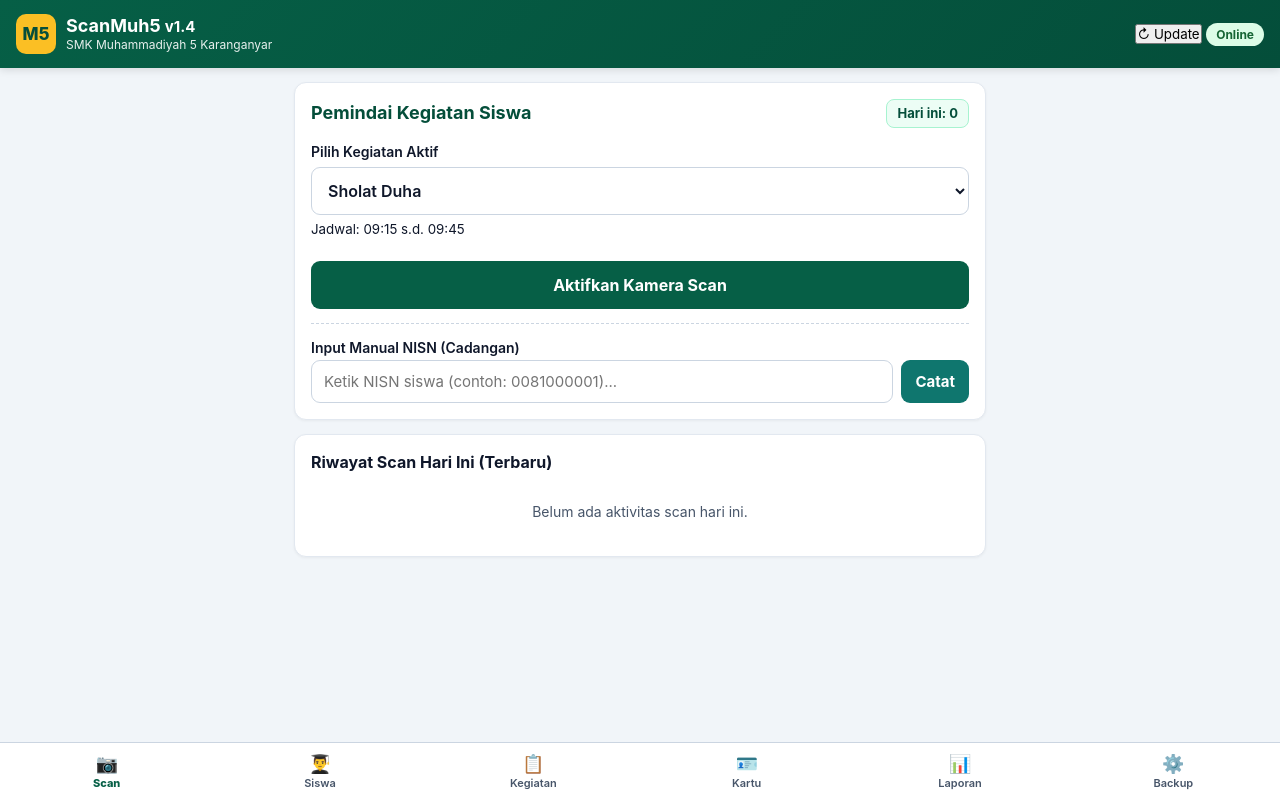
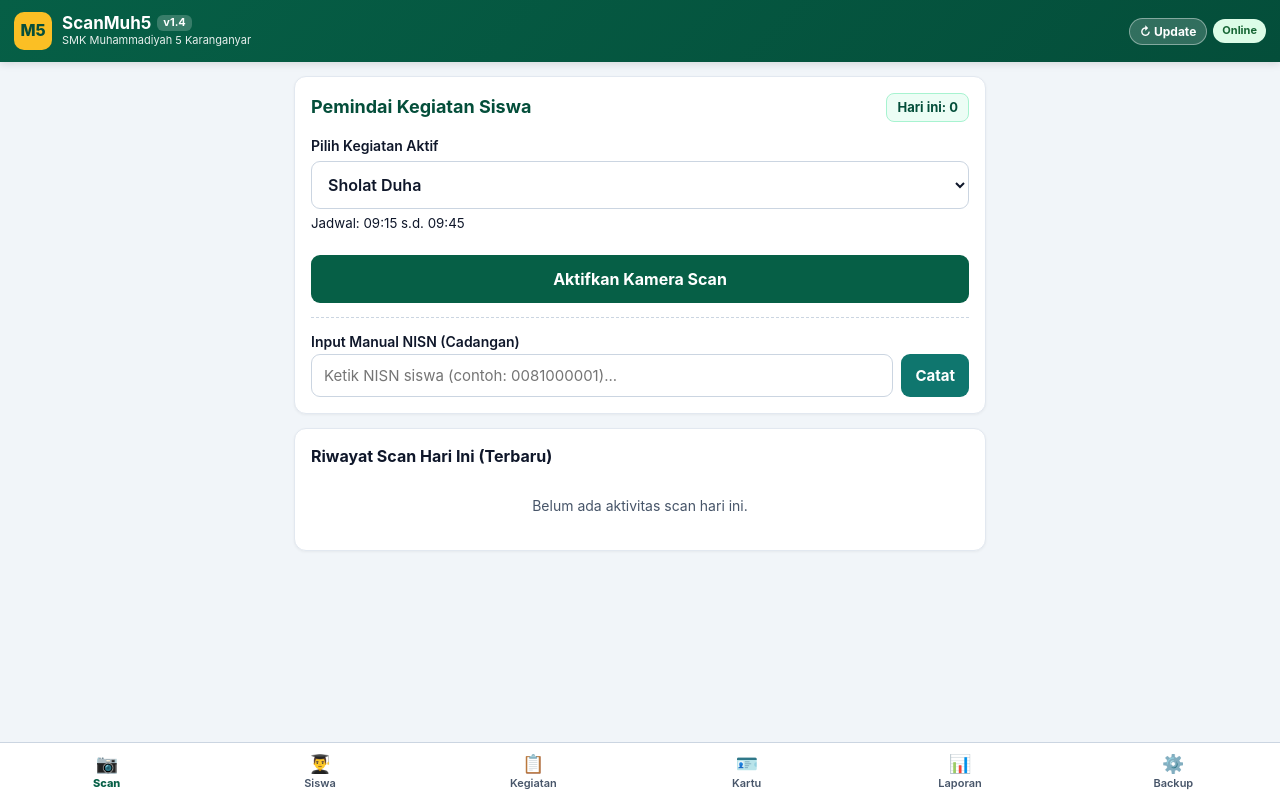
Before and after one commit to mogacair/smkm5kra, a plain HTML site: page scanmuh5/index.html in a window 1280 px wide. Drawn offline with nearby package versions, Linux system fonts and the light colour scheme; a script that the page names is missing.

Commit message:
Update style.css

```diff
--- a/scanmuh5/style.css
+++ b/scanmuh5/style.css
@@ -34,10 +34,11 @@ body {
 .app-header {
   background: linear-gradient(135deg, var(--primary), var(--primary-dark));
   color: #ffffff;
-  padding: 14px 16px;
+  padding: 12px 14px;
   display: flex;
   justify-content: space-between;
   align-items: center;
+  gap: 8px;
   position: sticky;
   top: 0;
   z-index: 50;
@@ -48,36 +49,74 @@ body {
   display: flex;
   align-items: center;
   gap: 10px;
+  min-width: 0;
 }
 
 .brand-badge {
-  width: 40px;
-  height: 40px;
+  width: 38px;
+  height: 38px;
   border-radius: 10px;
   background: #fbbf24;
   color: #064e3b;
   font-weight: 800;
-  font-size: 17px;
+  font-size: 16px;
   display: flex;
   align-items: center;
   justify-content: center;
+  flex-shrink: 0;
 }
 
 .header-brand h1 {
-  font-size: 18px;
+  font-size: 17px;
   font-weight: 700;
   line-height: 1.2;
+  display: flex;
+  align-items: center;
+  gap: 6px;
+}
+
+.version-tag {
+  font-size: 11px;
+  font-weight: 700;
+  background: rgba(255, 255, 255, 0.2);
+  padding: 1px 6px;
+  border-radius: 6px;
 }
 
 .header-brand p {
+  font-size: 11px;
+  opacity: 0.9;
+  white-space: nowrap;
+  overflow: hidden;
+  text-overflow: ellipsis;
+}
+
+.header-actions {
+  display: flex;
+  align-items: center;
+  gap: 6px;
+  flex-shrink: 0;
+}
+
+.btn-refresh {
+  background: rgba(255, 255, 255, 0.18);
+  color: #ffffff;
+  border: 1px solid rgba(255, 255, 255, 0.4);
+  border-radius: 999px;
+  padding: 5px 10px;
   font-size: 12px;
-  opacity: 0.9;
+  font-weight: 700;
+  cursor: pointer;
+}
+
+.btn-refresh:active {
+  background: rgba(255, 255, 255, 0.32);
 }
 
 .status-pill {
-  font-size: 12px;
+  font-size: 11px;
   font-weight: 700;
-  padding: 4px 10px;
+  padding: 4px 9px;
   border-radius: 999px;
 }
 
@@ -149,6 +188,19 @@ h3 {
   border: 1px solid #a7f3d0;
 }
 
+.badge-dummy {
+  display: inline-block;
+  background: #fef3c7;
+  color: #92400e;
+  border: 1px solid #fcd34d;
+  font-size: 10px;
+  font-weight: 800;
+  padding: 1px 6px;
+  border-radius: 5px;
+  margin-left: 4px;
+  vertical-align: middle;
+}
+
 /* Form Elements */
 .form-stack {
   display: flex;
@@ -211,9 +263,6 @@ textarea:focus {
 }
 
 .filter-row {
-  display: grid;
-  grid-template-columns: 1.5fr 1fr;
-  gap: 8px;
   margin: 12px 0;
 }
 
```
